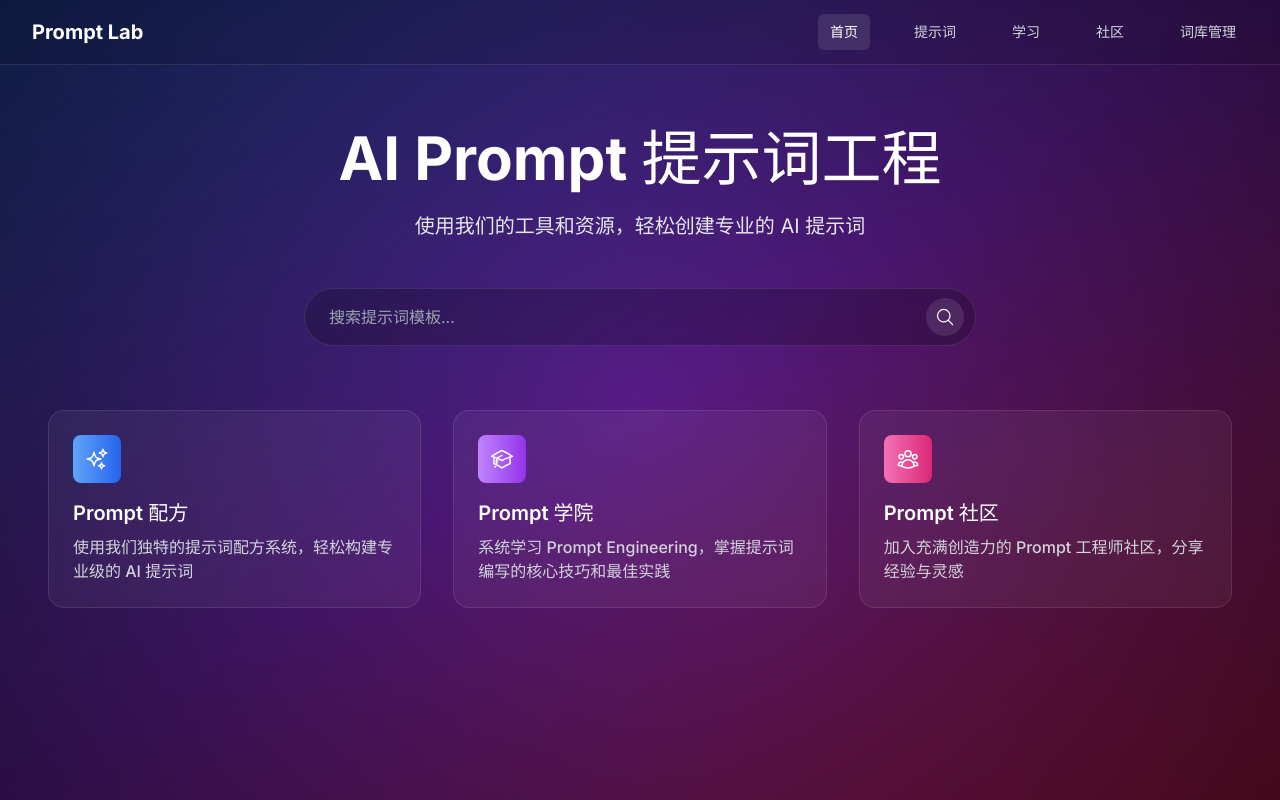
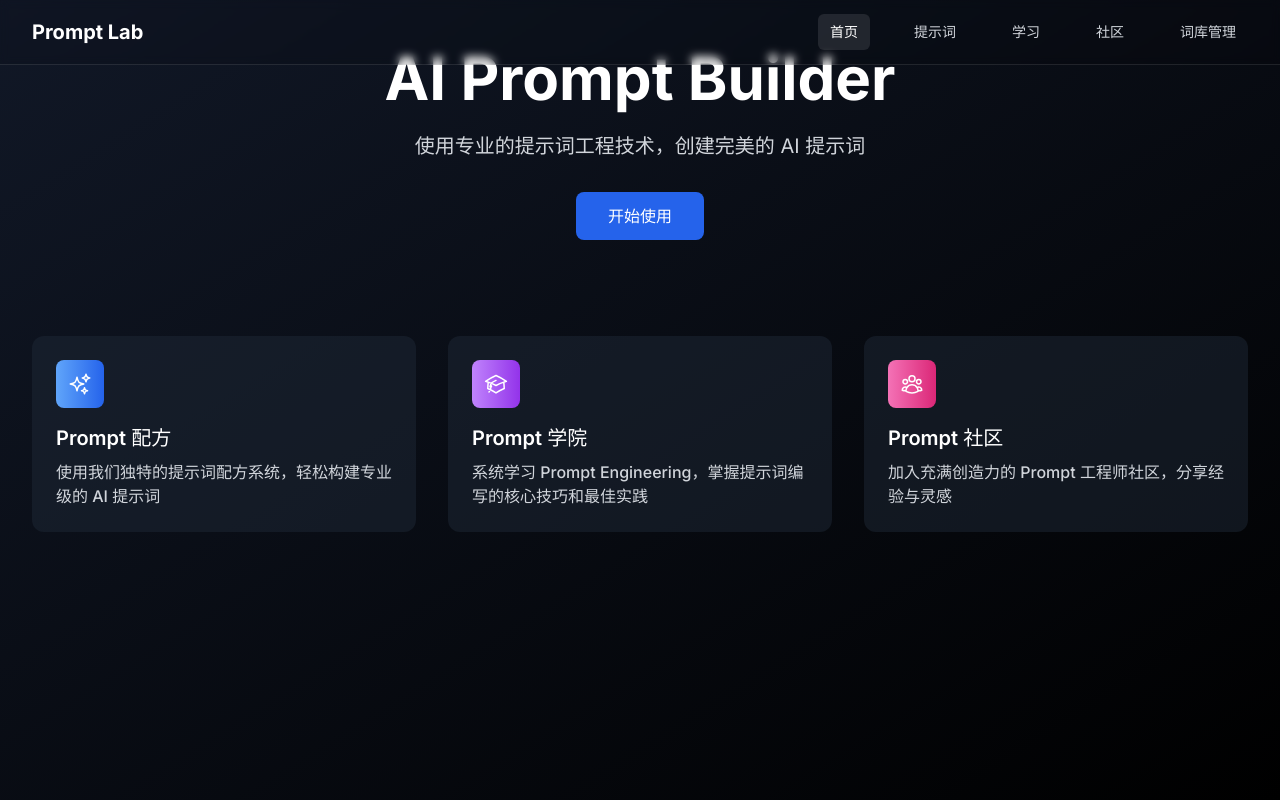
Before and after one commit to mope81/ai-prompt-builder, a React (Vite) app: page /#/ in a window 1280 px wide. Built offline with nearby package versions, Linux system fonts and the light colour scheme.

Commit message:
1
Fix: Update layout and styles

```diff
--- a/src/App.jsx
+++ b/src/App.jsx
@@ -1,4 +1,4 @@
-import React, { Suspense, useState, useEffect } from 'react';
+import React, { Suspense } from 'react';
 import { HashRouter as Router, Routes, Route } from 'react-router-dom';
 import { ErrorBoundary } from 'react-error-boundary';
 import Navbar from './components/Navbar';
@@ -16,7 +16,7 @@ function App() {
     <Router>
       <ErrorBoundary FallbackComponent={ErrorBoundaryFallback}>
         <LoadingProvider>
-          <div className="min-h-screen bg-[#0B0F17] text-white">
+          <div className="min-h-screen bg-gradient-to-br from-gray-900 to-black text-white flex flex-col">
             <Navbar />
             <Suspense fallback={<GlobalLoadingIndicator />}>
               <Routes>
--- a/src/pages/Home.jsx
+++ b/src/pages/Home.jsx
@@ -1,13 +1,11 @@
-import React, { useState, useEffect } from 'react'
+import React from 'react'
 import { Link } from 'react-router-dom'
 import { motion } from 'framer-motion'
 import {
   SparklesIcon,
   AcademicCapIcon,
   UserGroupIcon,
-  MagnifyingGlassIcon
 } from '@heroicons/react/24/outline'
-import LoadingSpinner from '../components/LoadingSpinner'
 
 const features = [
   {
@@ -34,84 +32,65 @@ const features = [
 ]
 
 function Home() {
-  const [isLoading, setIsLoading] = useState(true)
-
-  useEffect(() => {
-    const timer = setTimeout(() => setIsLoading(false), 500)
-    return () => clearTimeout(timer)
-  }, [])
-
-  if (isLoading) {
-    return <LoadingSpinner />
-  }
-
   return (
-    <div className="min-h-screen w-screen overflow-x-hidden bg-gradient-to-br from-blue-900 via-purple-900 to-rose-900">
-      {/* Gradient Overlay */}
-      <div className="fixed inset-0 bg-[radial-gradient(circle_at_center,rgba(0,0,0,0)_0%,rgba(0,0,0,0.5)_100%)]" />
-
-      {/* Content */}
-      <div className="relative min-h-screen">
+    <main className="flex-1 relative">
+      <div className="max-w-7xl mx-auto px-4 sm:px-6 lg:px-8 py-12">
         {/* Hero Section */}
-        <div className="relative pt-32 pb-20 px-4">
+        <div className="text-center">
+          <motion.h1
+            className="text-4xl sm:text-5xl md:text-6xl font-bold text-white mb-6"
+            initial={{ opacity: 0, y: 20 }}
+            animate={{ opacity: 1, y: 0 }}
+            transition={{ duration: 0.5 }}
+          >
+            AI Prompt Builder
+          </motion.h1>
+          <motion.p
+            className="text-xl text-gray-300 mb-8 max-w-2xl mx-auto"
+            initial={{ opacity: 0, y: 20 }}
+            animate={{ opacity: 1, y: 0 }}
+            transition={{ duration: 0.5, delay: 0.1 }}
+          >
+            使用专业的提示词工程技术，创建完美的 AI 提示词
+          </motion.p>
           <motion.div
             initial={{ opacity: 0, y: 20 }}
             animate={{ opacity: 1, y: 0 }}
-            className="max-w-4xl mx-auto text-center"
+            transition={{ duration: 0.5, delay: 0.2 }}
           >
-            <h1 className="text-4xl md:text-6xl font-bold text-white mb-6">
-              AI Prompt 提示词工程
-            </h1>
-            <p className="text-xl text-gray-200 mb-12 max-w-2xl mx-auto">
-              使用我们的工具和资源，轻松创建专业的 AI 提示词
-            </p>
+            <Link
+              to="/prompt"
+              className="inline-block bg-blue-600 text-white px-8 py-3 rounded-lg font-semibold hover:bg-blue-700 transition-colors"
+            >
+              开始使用
+            </Link>
+          </motion.div>
+        </div>
 
-            {/* Search Bar */}
-            <div className="max-w-2xl mx-auto mb-16">
-              <div className="relative">
-                <input
-                  type="text"
-                  placeholder="搜索提示词模板..."
-                  className="w-full px-6 py-4 rounded-full bg-black/20 backdrop-blur-sm border border-white/10 text-white placeholder-gray-400 focus:outline-none focus:ring-2 focus:ring-white/20"
-                />
-                <button className="absolute right-3 top-1/2 -translate-y-1/2 p-2 bg-white/10 hover:bg-white/20 rounded-full text-white transition-all">
-                  <MagnifyingGlassIcon className="w-5 h-5" />
-                </button>
-              </div>
-            </div>
-          </motion.div>
-
-          {/* Features Grid */}
-          <div className="max-w-7xl mx-auto px-4 sm:px-6 lg:px-8">
-            <div className="grid grid-cols-1 md:grid-cols-3 gap-8">
+        {/* Features Section */}
+        <div className="mt-24 grid grid-cols-1 md:grid-cols-3 gap-8">
           {features.map((feature, index) => (
             <motion.div
               key={feature.name}
               initial={{ opacity: 0, y: 20 }}
               animate={{ opacity: 1, y: 0 }}
-                  transition={{ delay: index * 0.1 }}
+              transition={{ duration: 0.5, delay: 0.1 * (index + 3) }}
             >
               <Link
                 to={feature.to}
-                    className="block p-6 rounded-2xl bg-white/5 backdrop-blur-sm border border-white/10 hover:bg-white/10 transition-all group"
+                className="block p-6 rounded-xl bg-gray-800/50 hover:bg-gray-800/70 transition-colors"
               >
-                    <div className={`inline-flex p-3 rounded-lg bg-gradient-to-r ${feature.gradient}`}>
-                      <feature.icon className="h-6 w-6 text-white" />
+                <div className={`w-12 h-12 rounded-lg bg-gradient-to-r ${feature.gradient} flex items-center justify-center mb-4`}>
+                  <feature.icon className="w-6 h-6 text-white" />
                 </div>
-                    <h3 className="mt-4 text-xl font-semibold text-white">
-                      {feature.name}
-                    </h3>
-                    <p className="mt-2 text-gray-300">
-                      {feature.description}
-                    </p>
+                <h3 className="text-xl font-semibold text-white mb-2">{feature.name}</h3>
+                <p className="text-gray-300">{feature.description}</p>
               </Link>
             </motion.div>
           ))}
         </div>
       </div>
-        </div>
-      </div>
-    </div>
+    </main>
   )
 }
 
```
Lines whose indentation alone changed are shown as unchanged.
